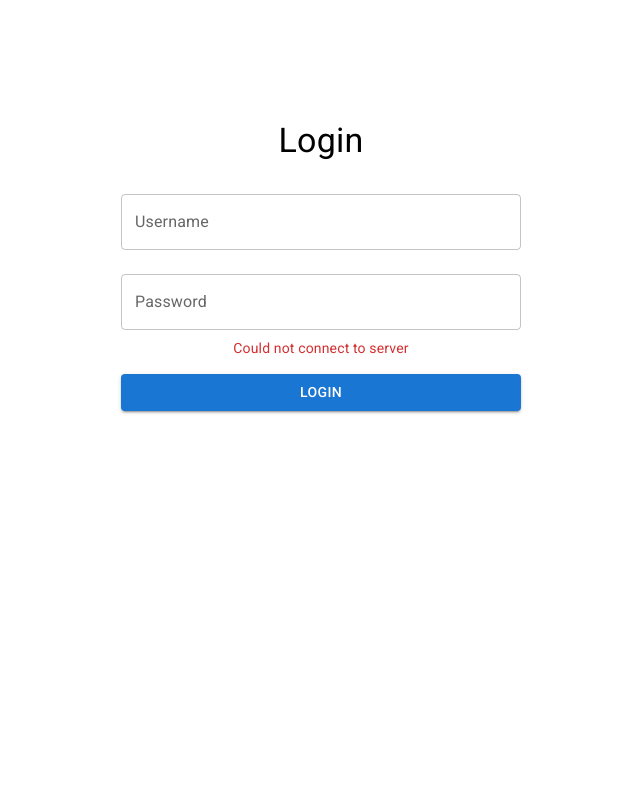
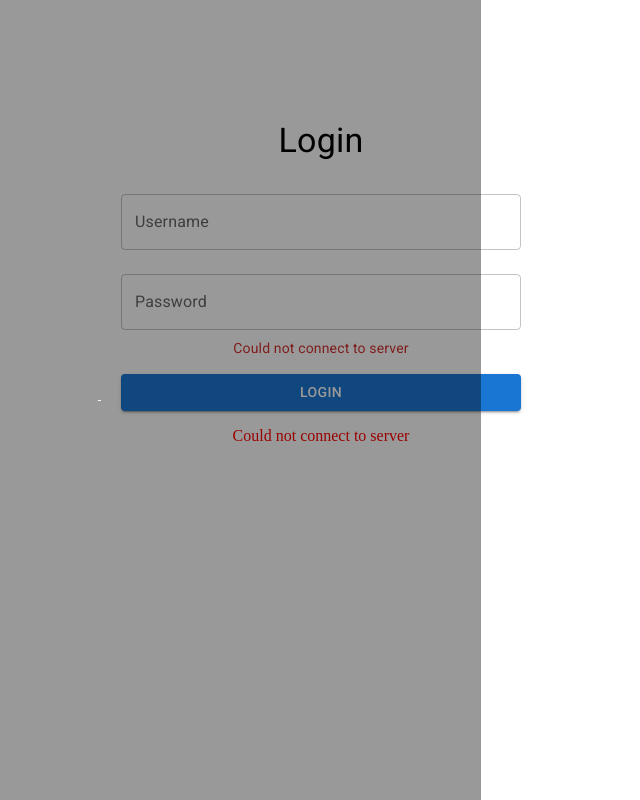
Before and after one commit to N1nsQ/WageWizard, a React (Vite) app in the folder Client/: page / in a window 1280 px wide. Both pictures are taken after a click on the button "LOGIN". Shown: the whole page, without its empty margins (319-959 px from the left). Built offline with nearby package versions, Linux system fonts and the light colour scheme; no server answers.

Commit message:
add loading circular

```diff
--- a/Client/src/pages/Login/Login.tsx
+++ b/Client/src/pages/Login/Login.tsx
@@ -1,5 +1,11 @@
 import React, { useState, useEffect } from "react";
-import { TextField, Button, Typography, Box } from "@mui/material";
+import {
+  TextField,
+  Button,
+  Typography,
+  Box,
+  CircularProgress,
+} from "@mui/material";
 import { useNavigate } from "react-router-dom";
 import { useDispatch, useSelector } from "react-redux";
 import { loginUser } from "../../redux/slices/authSlice";
@@ -9,6 +15,8 @@ import type { LoginDto } from "../../models/LoginDto";
 const Login: React.FC = () => {
   const [username, setUsername] = useState("");
   const [password, setPassword] = useState("");
+
+  const { isLoading, error } = useSelector((state: RootState) => state.auth);
 
   const navigate = useNavigate();
   const dispatch = useDispatch<AppDispatch>();
@@ -26,6 +34,7 @@ const Login: React.FC = () => {
   }, [authState.isAuthenticated, navigate]);
 
   return (
+    <div>
       <Box
         display="flex"
         flexDirection="column"
@@ -57,7 +66,30 @@ const Login: React.FC = () => {
         <Button variant="contained" onClick={handleLogin} sx={{ mt: 2 }}>
           Login
         </Button>
+
+        {isLoading && (
+          <div
+            style={{
+              position: "fixed",
+              top: 0,
+              left: 0,
+              width: "100vh",
+              height: "100vh",
+              backgroundColor: "rgba(0, 0, 0, 0.4)",
+              display: "flex",
+              flexDirection: "column",
+              justifyContent: "center",
+              alignItems: "center",
+              zIndex: 9999,
+              color: "#fff",
+            }}
+          >
+            <CircularProgress color="inherit" />
+          </div>
+        )}
+        {error && <p style={{ color: "red" }}>{error}</p>}
       </Box>
+    </div>
   );
 };
 
```
Lines whose indentation alone changed are shown as unchanged.
